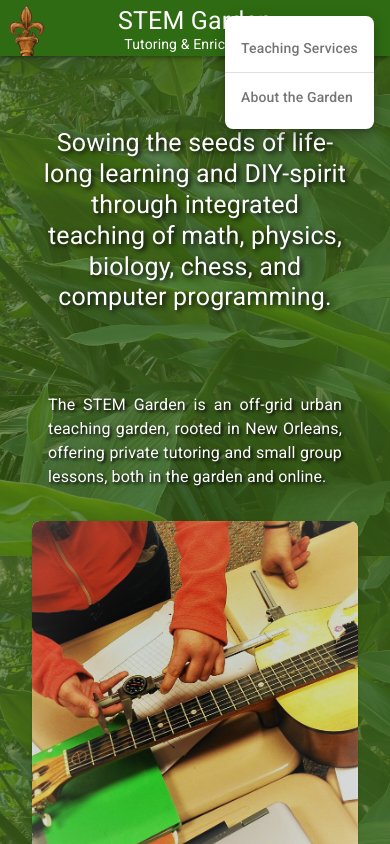
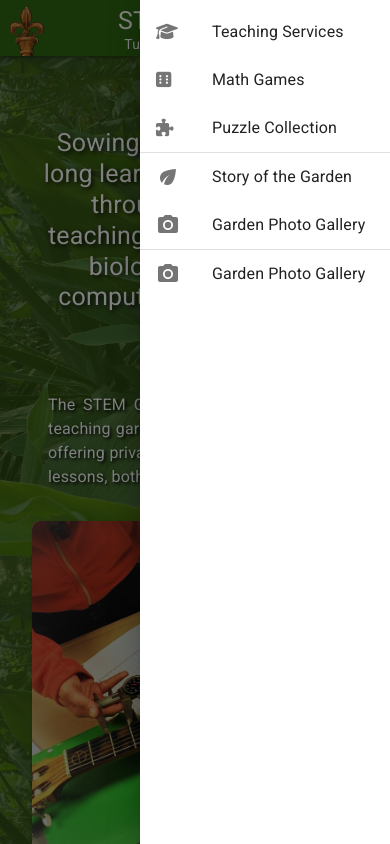
Before and after one commit to nolastemgarden/nolastemgarden.github.io_deprecated, a React (Create React App) app: page / in a window 390 px wide. Both pictures are taken after a click on the button 357 px from the left and 28 px from the top of the page. Shown: the top 844 px of the page. Built offline with nearby package versions, Linux system fonts and the light colour scheme.

Commit message:
Add puzzles , games, gallery to mobile menu drawer.

```diff
--- a/src/components/NavbarMenus/MobileMenu.js
+++ b/src/components/NavbarMenus/MobileMenu.js
@@ -1,156 +1,181 @@
 import React from 'react';
+
+// React ROUTER
+import { Link as RouterLink } from "react-router-dom";
+
+
+
+import clsx from 'clsx';
+import { makeStyles } from '@material-ui/core/styles';
+
+// MATERIAL-UI COMPONENTS
+import Box from '@material-ui/core/Box';
+import Drawer from '@material-ui/core/Drawer';
+import Button from '@material-ui/core/Button';
+import List from '@material-ui/core/List';
+import Divider from '@material-ui/core/Divider';
+import ListItem from '@material-ui/core/ListItem';
+import ListItemIcon from '@material-ui/core/ListItemIcon';
+import ListItemText from '@material-ui/core/ListItemText';
+
 
 // ICONS
 import MenuIcon from '@material-ui/icons/Menu';
+import InboxIcon from '@material-ui/icons/MoveToInbox';
+import MailIcon from '@material-ui/icons/Mail';
+import { fontSize } from '@material-ui/system';
+import SchoolIcon from '@material-ui/icons/School';
+import EcoIcon from '@material-ui/icons/Eco';
+import PhotoCameraIcon from '@material-ui/icons/PhotoCamera';
 
-// MATERIAL-UI COMPONENTS
-import Container from '@material-ui/core/Container';
-import Box from '@material-ui/core/Box';
-import Grid from "@material-ui/core/Grid";
-import Typography from '@material-ui/core/Typography';
-import AppBar from '@material-ui/core/AppBar';
-import ClickAwayListener from '@material-ui/core/ClickAwayListener';
-import Grow from '@material-ui/core/Grow';
-import Paper from '@material-ui/core/Paper';
-import Popper from '@material-ui/core/Popper';
-import MenuItem from '@material-ui/core/MenuItem';
-import MenuList from '@material-ui/core/MenuList';
-import Button from '@material-ui/core/Button';
-import {
-    Menu,
-    ListSubheader,
-    Divider,
-} from '@material-ui/core';
-
-
-import { makeStyles } from '@material-ui/core/styles';
-import { findAllByPlaceholderText } from '@testing-library/react';
-
-const useStyles = makeStyles((theme) => ({
-    root: {
-        display: 'flex',
+const useStyles = makeStyles(theme => ({
+    list: {
+        width: 250,
     },
-    paper: {
-        marginRight: theme.spacing(2),
-    },
-    navbar: {
-        // height: '3.5rem',
-        width: '100vw',
-        backgroundColor: theme.palette.primary.main, // Matches Logo Background
-        display: 'flex',
-        color: '#fff',
-    },
-    mobileNavbar: {
-        height: '3.5rem',
-        width: '100vw',
-        backgroundColor: theme.palette.primary.main, // Matches Logo Background
-        display: 'flex',
-        flexDirection: 'row',
-        justifyContent: 'center',
-        color: '#fff',
-    },
-    desktopNavbar: {
-        height: '7rem',
-        width: '100vw',
-        backgroundColor: theme.palette.primary.main, // Matches Logo Background
-        display: 'flex',
-        flexDirection: 'row',
-        justifyContent: 'center',
-        color: '#fff',
-    },
-
-    navbarContainer: {
-        // border: 'solid red 1px',
-        height: '100%',
-        backgroundColor: theme.palette.primary.main, // Matches Logo Background
-        display: 'flex',
-        flexDirection: 'row',
-        justifyContent: 'space-between',
-        // alignItems: 'flex-end'
-
-    },
-
-
-    desktopMenuButton: {
-        border: 'solid yellow 1px',
-
-        color: theme.palette.common.white,
-        textTransform: "none",
-        fontSize: '1rem',
-        // justifyContent: 'flex-end',
-        // paddingBottom: '1rem',
-        flex: '1 0 12%',
-        display: 'flex',
-        flexDirection: 'column',
-        justifyContent: 'stretch',
-        alignItems: 'center',
-        textAlign: 'center'
-    },
-
-    businessType: {
-        lineHeight: '1.0'
+    fullList: {
+        width: 'auto',
     },
     menu: {
         // border: 'solid red 1px',
         height: '100%',
-        // paddingLeft: '2rem',
-        flex: '0 0 15%',
         display: 'flex',
+        alignItems: 'center',
         justifyContent: 'flex-end'
-
     },
     menuButton: {
+        color: theme.palette.common.white,
+        // fontSize: '5rem',
 
-        color: theme.palette.common.white
-    },
-
+    }
 }));
 
 export default function MobileMenu() {
     const classes = useStyles();
-    const [anchorEl, setAnchorEl] = React.useState(null);
+    const [state, setState] = React.useState({
+        open: false,
+    });
 
-    const handleClick = (event) => {
-        setAnchorEl(event.currentTarget);
+    const toggleDrawer = (anchor, open) => (event) => {
+        if (event.type === 'keydown' && (event.key === 'Tab' || event.key === 'Shift')) {
+            return;
+        }
+
+        setState({ ...state, [anchor]: open });
     };
 
-    const handleClose = () => {
-        setAnchorEl(null);
-    };
+    const list = (anchor) => (
+        <Box
+            className={clsx(classes.list, {
+                [classes.fullList]: anchor === 'top' || anchor === 'bottom',
+            })}
+            role="presentation"
+            onClick={toggleDrawer(anchor, false)}
+            onKeyDown={toggleDrawer(anchor, false)}
+        >
+            <List>
+              {/* TEACH */}
+                <ListItem
+                    key={'teach'}
+                    button
+                    component={RouterLink}
+                    to='/teach'
+                >
+                    <ListItemIcon>
+                        {/* <SchoolIcon /> */}
+                        <i class="fas fa-graduation-cap fa-lg"></i>
+                    </ListItemIcon>
+                    <ListItemText primary={'Teaching Services'} />
+                </ListItem>
+
+              {/* GAMES */}
+                <ListItem
+                    key={'math_games'}
+                    button
+                    component={RouterLink}
+                    to='/math_games'
+                >
+                    <ListItemIcon>
+                        <i class="fas fa-dice-six fa-lg"></i>
+                    </ListItemIcon>
+                    <ListItemText primary={'Math Games'} />
+                </ListItem>
+
+
+                {/* PUZZLES */}
+                <ListItem
+                    key={'puzzle_collection'}
+                    button
+                    component={RouterLink}
+                    to='/puzzle_collection'
+                >
+                    <ListItemIcon>
+                        <i class="fas fa-puzzle-piece fa-lg"></i>
+                    </ListItemIcon>
+                    <ListItemText primary={'Puzzle Collection'} />
+                </ListItem>
+                <Divider />
+
+              {/* GARDEN */}
+                <ListItem
+                    key={'garden'}
+                    button
+                    component={RouterLink}
+                    to='/garden_story'
+                >
+                    <ListItemIcon>
+                        <EcoIcon />
+                    </ListItemIcon>
+                    <ListItemText primary={'Story of the Garden'} />
+                </ListItem>
+
+                {/* GALLERY */}
+                <ListItem
+                    key={'gallery'}
+                    button
+                    component={RouterLink}
+                    to='/garden_photo_gallery'
+                >
+                    <ListItemIcon>
+                        <PhotoCameraIcon />
+                    </ListItemIcon>
+                    <ListItemText primary={'Garden Photo Gallery'} />
+                </ListItem>
+                <Divider />
+
+
+
+                {/* GALLERY */}
+                <ListItem
+                    key={'gallery'}
+                    button
+                    component={RouterLink}
+                    to='/photo_gallery'
+                >
+                    <ListItemIcon>
+                        <PhotoCameraIcon />
+                    </ListItemIcon>
+                    <ListItemText primary={'Garden Photo Gallery'} />
+                </ListItem>
+
+
+            </List>
+        </Box>
+    );
 
     return (
-        <div className={classes.menu}>
+        <Box className={classes.menu}>
             <Button
+                onClick={toggleDrawer('open', true)}
                 className={classes.menuButton}
                 aria-controls="simple-menu"
                 aria-haspopup="true"
-                onClick={handleClick}
             >
-                <MenuIcon className={classes.menuIcon} />
+                <MenuIcon className={classes.menuIcon} fontSize='large' />
             </Button>
 
-
-            <Menu
-                id="simple-menu"
-                anchorEl={anchorEl}
-                keepMounted
-                open={Boolean(anchorEl)}
-                onClick={handleClose}
-                className={classes.menuItems}
-            >
-                <ListSubheader className={classes.stickySubheader}>
-                    Teaching Services
-                </ListSubheader>
-                {/* <TeachingNavList /> */}
-
-                <Divider />
-
-                <ListSubheader className={classes.stickySubheader}>
-                    About the Garden
-                </ListSubheader>
-                {/* <GardenNavList /> */}
-
-            </Menu>
-        </div>
+            <Drawer anchor={'right'} open={state['open']} onClose={toggleDrawer('open', false)}>
+                {list('right')}
+            </Drawer>
+        </Box>
     );
 }
```
